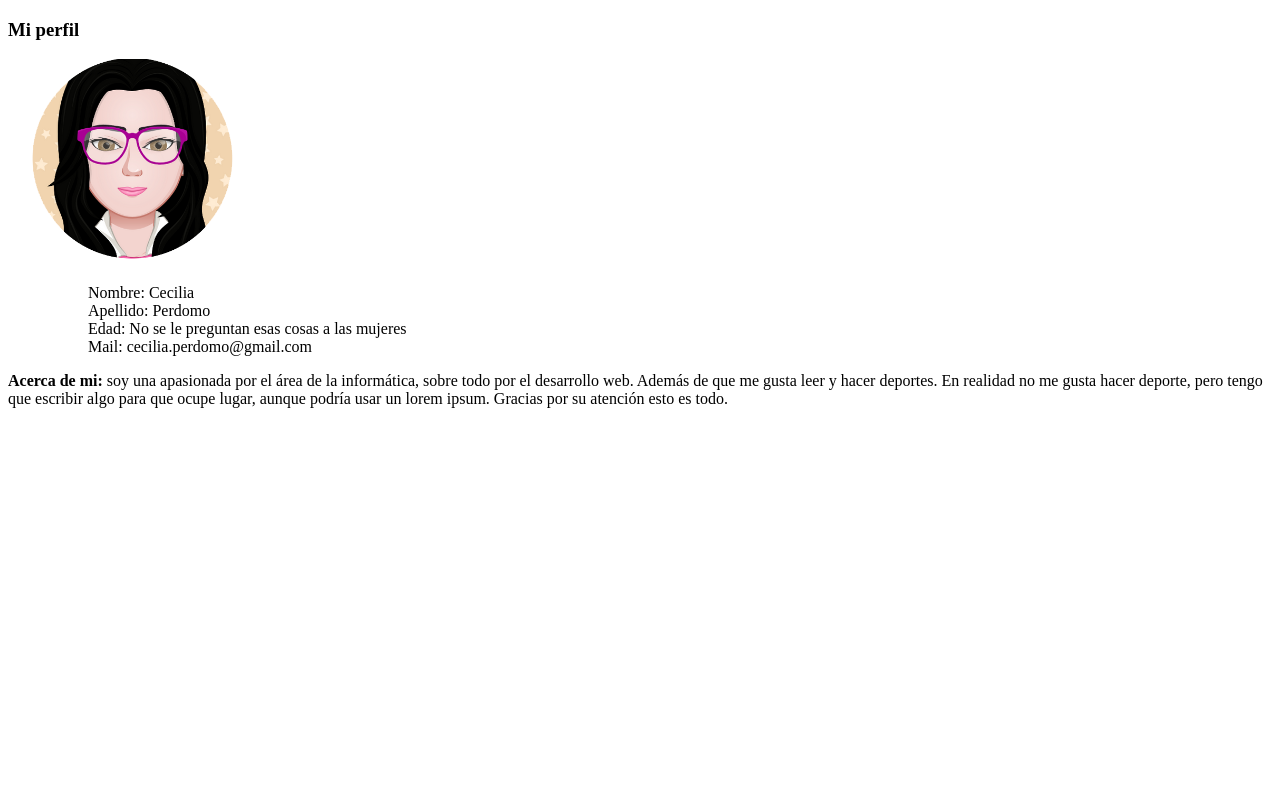
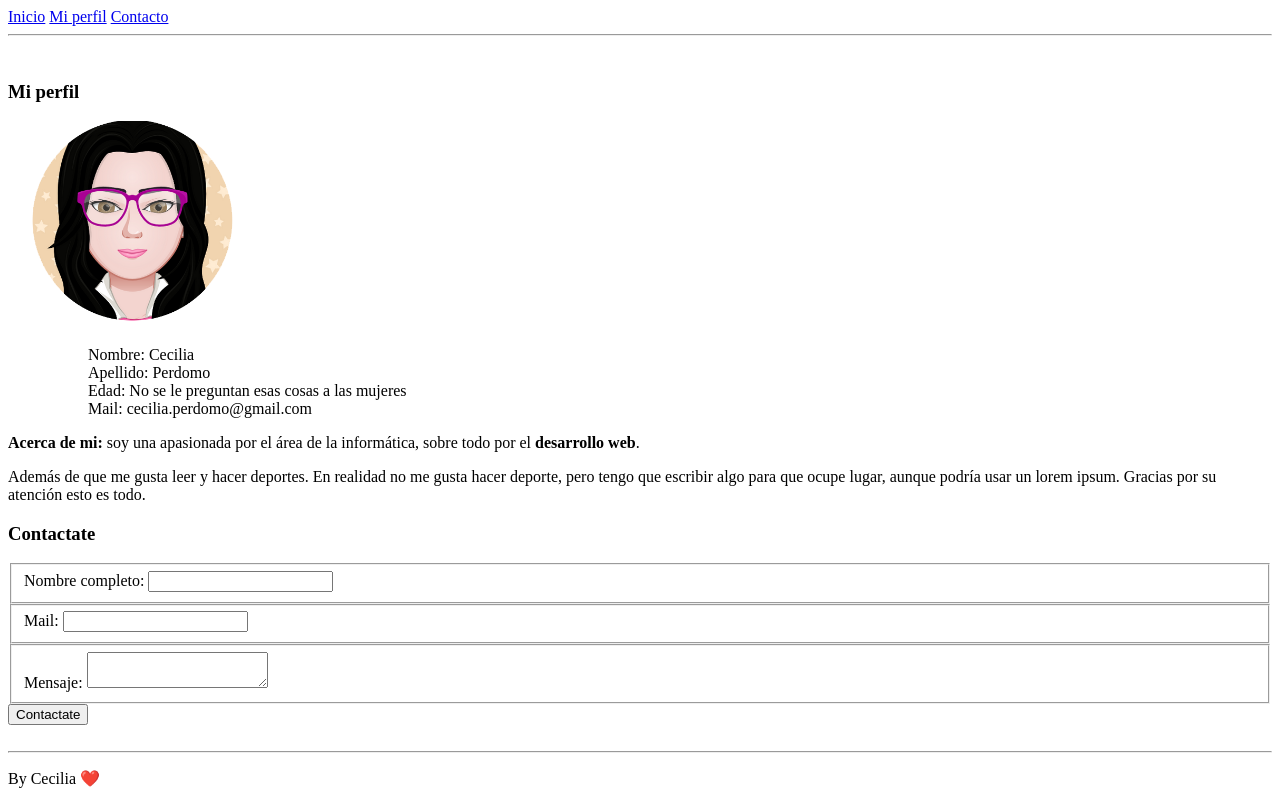
Before and after one commit to CeciliaBPerdomo/Modulo1-Desafio2-Forms, a plain HTML site: page index.html in a window 1280 px wide. Drawn offline with Linux system fonts and the light colour scheme.

Commit message:
Desafio 2

```diff
--- a/index.html
+++ b/index.html
@@ -10,7 +10,15 @@
 <body>
     <div>
         <!-- Navbar -->
+        <header>
+            <nav>
+                <a href="#">Inicio</a>
+                <a href="#">Mi perfil</a>
+                <a href="#">Contacto</a>
+            </nav>
+        </header>
 
+        <hr><br>
         <!-- Informacion de perfil -->
         <div>
             <h3>Mi perfil</h3>
@@ -25,13 +33,42 @@
 
             <p>
                 <b>Acerca de mi: </b>
-                soy una apasionada por el área de la informática, sobre todo por el desarrollo web. Además
+                soy una apasionada por el área de la informática, sobre todo por el<strong> desarrollo web</strong>.
+            </p>
+            <p>Además
                 de que me gusta leer y hacer deportes. En realidad no me gusta hacer deporte, pero tengo que escribir
                 algo para que ocupe lugar, aunque podría usar un lorem ipsum. Gracias por su atención esto es todo.
             </p>
         </div>
 
         <!-- Informacion de contacto -->
+        <form action="" method="post">
+            <h3>Contactate</h3>
+
+            <fieldset>
+                <label for="nombre">Nombre completo: </label>
+                <input type="text" name="nombre" id="nombre" required>
+            </fieldset>
+
+            <fieldset>
+                <label for="mail">Mail: </label>
+                <input type="email" name="mail" id="mail" required>
+            </fieldset>
+
+            <fieldset>
+                <label for="mensaje">Mensaje:</label>
+                <textarea name="mensaje" id="mensaje" required></textarea>
+            </fieldset>
+
+            <button type="submit">Contactate</button>
+        </form>
+
+        <br>
+        <!-- Pie de pagina -->
+        <footer>
+            <hr>
+            <p>By Cecilia ❤️</p>
+        </footer>
     </div>
 </body>
 
```
Also changed, not shown: 1 other file.
